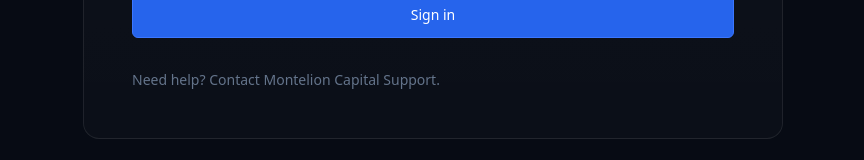
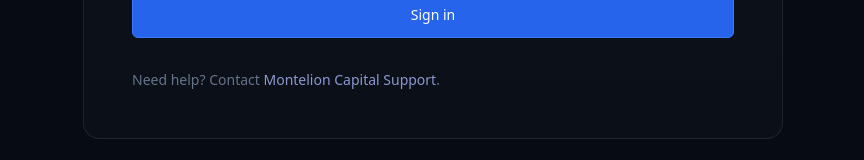
Before and after one commit to montelioncapital/montelion-app-v1, a Next.js app: page /login in a window 1280 px wide. Shown: the part 487-647 px from the top of the page, without its empty margins (207-1071 px from the left). Built offline with nearby package versions, Linux system fonts and the light colour scheme.

Commit message:
Update globals.css

```diff
--- a/app/globals.css
+++ b/app/globals.css
@@ -9,7 +9,8 @@
   --brand-600: #1F54C8;       /* Hover */
   --brand-700: #1945A6;       /* Active */
   --card-border: rgba(255, 255, 255, 0.08);
-  --support-hover: #9DB4FF;   /* Bleu doux au survol du lien support */
+  --support: rgba(173, 186, 255, 0.8);   /* Couleur du lien support (par défaut) */
+  --support-hover: rgba(173, 186, 255, 1); /* Couleur au survol */
 }
 
 /* --- Fond global --- */
@@ -96,13 +97,13 @@
     transition: color 0.25s ease;
   }
 
-  /* --- Lien support (corrigé) --- */
+  /* --- Lien support : couleur cohérente avec la home --- */
   .mc-support-link {
-    color: inherit; /* couleur de texte par défaut */
+    color: var(--support);
     transition: color 0.25s ease;
   }
 
   .mc-support-link:hover {
-    color: var(--support-hover); /* bleu clair au survol */
+    color: var(--support-hover);
   }
 }
```
